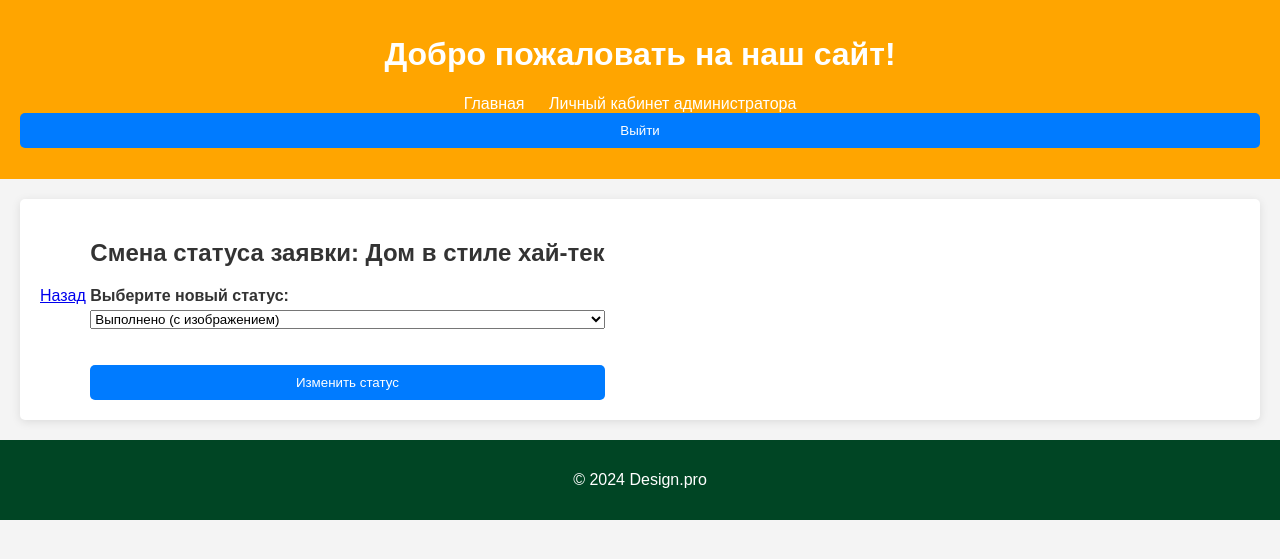
After one commit to AR13987/Rudy_Design.pro, a Django app: page /designapp/admin_change_status/2/ in a window 1280 px wide. The commit adds this page. Shown: the top 559 px of the page. Run offline with Django 5.2, Linux system fonts and the light colour scheme; a user stored in the database is signed in; data comes from the database, SQL or seed files in the repository.

Commit message:
Administrator functionality

```diff
--- a/designproject/designapp/admin.py
+++ b/designproject/designapp/admin.py
@@ -1,11 +1,8 @@
 from django.contrib import admin
 
 # Register your models here.
-from .models import Project, FloorPlan, DesignSuggestion, Application, CustomUser, Category
+from .models import Application, CustomUser, Category
 
-admin.site.register(Project)
-admin.site.register(FloorPlan)
-admin.site.register(DesignSuggestion)
 admin.site.register(Application)
 admin.site.register(CustomUser)
 admin.site.register(Category)
--- a/designproject/designapp/models.py
+++ b/designproject/designapp/models.py
@@ -31,47 +31,10 @@ class Category(models.Model):
     def __str__(self):
         return self.name
 
-from django.urls import reverse
-class Project(models.Model):
-    user = models.ForeignKey(settings.AUTH_USER_MODEL, on_delete=models.CASCADE, related_name='projects')
-    title = models.CharField(max_length=255)
-    description = models.TextField()
-    created_at = models.DateTimeField(auto_now_add=True)
-
-    def get_absolute_url(self):
-        return reverse('project-detail', args=[str(self.id)])
-
-    def __str__(self):
-        return self.title
-
-
-class FloorPlan(models.Model):
-    project = models.ForeignKey(Project, on_delete=models.CASCADE, related_name='floor_plans')
-    file_path = models.CharField(max_length=255)
-    uploaded_at = models.DateTimeField(auto_now_add=True)
-
-    def get_absolute_url(self):
-        return reverse('floorplan-detail', args=[str(self.id)])
-
-    def __str__(self):
-        return f"План для {self.project.title}"
-
-
-class DesignSuggestion(models.Model):
-    floor_plan = models.ForeignKey(FloorPlan, on_delete=models.CASCADE, related_name='design_suggestions')
-    designer = models.ForeignKey(settings.AUTH_USER_MODEL, on_delete=models.SET_NULL, null=True, related_name='design_suggestions')
-    suggestion_text = models.TextField()
-    created_at = models.DateTimeField(auto_now_add=True)
-
-    def get_absolute_url(self):
-        return reverse('designsuggestion-detail', args=[str(self.id)])
-
-    def __str__(self):
-        return f"Предложение по {self.floor_plan}"
-
 
 # Заявки:
 import os
+from django.urls import reverse
 class Application(models.Model):
     user = models.ForeignKey(settings.AUTH_USER_MODEL, on_delete=models.CASCADE, related_name='applications')
     timestamp = models.DateTimeField(auto_now_add=True)
@@ -80,6 +43,8 @@ class Application(models.Model):
     category = models.ForeignKey(Category, on_delete=models.CASCADE)
     status = models.CharField(max_length=50, default='Новая')  # Например, 'Принято в работу', 'Выполнено', 'Новая'
     photo = models.ImageField(upload_to='photos/', null=True, blank=False)
+    comment = models.TextField(null=True, blank=False)
+    design_image = models.ImageField(upload_to='designs/', null=True, blank=False)
 
     @property
     def photo_name(self):
--- a/designproject/designapp/static/css/style.css
+++ b/designproject/designapp/static/css/style.css
@@ -43,6 +43,10 @@ main {
 }
 
 .admin-profile {
+    display: inline-block;
+}
+
+.admin-change-status {
     display: inline-block;
 }
 
--- /dev/null
+++ b/designproject/designapp/templates/designapp/change_status.html
@@ -0,0 +1,38 @@
+{% extends "base.html" %}
+{% block title %}<title>Смена статуса заявки</title>{% endblock %}
+{% block content %}
+<a href="{% url 'designapp:admin-profile' %}">Назад</a>
+<div class="admin-change-status">
+    <h2>Смена статуса заявки: {{ application.title }}</h2>
+
+    {% if messages %}
+        <ul>
+            {% for message in messages %}
+                <li{% if message.tags %} class="{{ message.tags }}"{% endif %}>{{ message }}</li>
+            {% endfor %}
+        </ul>
+    {% endif %}
+
+    <form method="post" enctype="multipart/form-data">
+        {% csrf_token %}
+        <label for="status">Выберите новый статус:</label>
+        <select name="status" id="status" required onchange="this.form.submit()">
+            <option value="">-- Выберите статус --</option>
+            <option value="Выполнено" {% if application.status == "Выполнено" or request.POST.status == "Выполнено" %}selected{% endif %}>Выполнено (с изображением)</option>
+            <option value="Принято в работу" {% if application.status == "Принято в работу" or request.POST.status == "Принято в работу" %}selected{% endif %}>Принято в работу (с комментарием)</option>
+        </select><br><br>
+
+        <div id="design-image-field" style="display: {% if request.POST.status == 'Выполнено' %}block{% else %}none{% endif %};">
+            <label for="design_image">Прикрепите изображение созданного дизайна:</label>
+            <input type="file" name="design_image" accept="image/*" {% if application.status != "Выполнено" %}required{% endif %}><br><br>
+        </div>
+
+        <div id="comment-field" style="display: {% if request.POST.status == 'Принято в работу' %}block{% else %}none{% endif %};">
+            <label for="comment">Введите комментарий:</label>
+            <textarea name="comment" required>{% if request.POST.comment %}{{ request.POST.comment }}{% endif %}</textarea><br><br>
+        </div>
+
+        <button type="submit">Изменить статус</button>
+    </form>
+</div>
+{% endblock %}
--- a/designproject/designapp/urls.py
+++ b/designproject/designapp/urls.py
@@ -21,4 +21,5 @@ urlpatterns += [
     path('admin_categories/', views.CategoryListView.as_view(), name='admin-category-list'),
     path('admin_categories_add/', views.CategoryCreateView.as_view(), name='admin-category-add'),
     path('admin_categories_delete/<int:category_id>/', views.CategoryDeleteView.as_view(), name='admin-category-delete'),
+    path('admin_change_status/<int:application_id>/', views.ChangeStatusView.as_view(), name='change-status'),
 ]
--- a/designproject/designapp/views.py
+++ b/designproject/designapp/views.py
@@ -1,7 +1,7 @@
 from django.shortcuts import render
 
 # Create your views here.
-from .models import Project, FloorPlan, DesignSuggestion, Application
+from .models import Application
 
 
 def index(request):
@@ -104,6 +104,14 @@ class AdminProfileView(LoginRequiredMixin, UserPassesTestMixin, generic.Template
     def test_func(self):
         return self.request.user.is_superuser  # Проверка, является ли пользователь администратором
 
+    def get_context_data(self, **kwargs):
+        # Вызов метода родительского класса, чтобы получить контекст
+        context = super().get_context_data(**kwargs)
+
+        # Получение всех заявок со статусом "Новая"
+        context['applications'] = Application.objects.filter(status='Новая')
+
+        return context
 
 
 from django.contrib import messages
@@ -146,3 +154,42 @@ class CategoryDeleteView(LoginRequiredMixin, UserPassesTestMixin, View):
 
     def test_func(self):
         return self.request.user.is_superuser
+
+
+class ChangeStatusView(LoginRequiredMixin, UserPassesTestMixin, View):
+    def get(self, request, application_id):
+        application = get_object_or_404(Application, id=application_id)
+        return render(request, 'designapp/change_status.html', {'application': application})
+
+    def post(self, request, application_id):
+        application = get_object_or_404(Application, id=application_id)
+
+        status = request.POST.get('status')
+        comment = request.POST.get('comment')
+        design_image = request.FILES.get('design_image')
+
+        if status == 'Принято в работу':
+            if comment:
+                application.status = status
+                application.comment = comment
+                application.save()
+                messages.success(request, 'Статус успешно изменён на "Принято в работу".')
+            else:
+                messages.error(request, 'Необходимо заполнить комментарий для "Принято в работу".')
+
+        elif status == 'Выполнено':
+            if design_image:
+                application.status = status
+                application.design_image = design_image
+                application.save()
+                messages.success(request, 'Статус успешно изменён на "Выполнено".')
+            else:
+                messages.error(request, 'Необходимо загрузить изображение для "Выполнено".')
+
+        return render(request, 'designapp/change_status.html', {
+            'application': application,
+            'messages': messages.get_messages(request)
+        })
+
+    def test_func(self):
+        return self.request.user.is_superuser
--- a/designproject/designproject/settings.py
+++ b/designproject/designproject/settings.py
@@ -30,8 +30,6 @@ ALLOWED_HOSTS = []
 import os
 MEDIA_URL = '/media/'
 MEDIA_ROOT = os.path.join(BASE_DIR, 'media')
-
-# Application definition
 
 INSTALLED_APPS = [
     'django.contrib.admin',
```
Also changed, not shown: designproject/designapp/templates/designapp/Admin_profile.html (+12 -1 lines), designproject/db.sqlite3, designproject/designapp/migrations/0001_initial.py.
